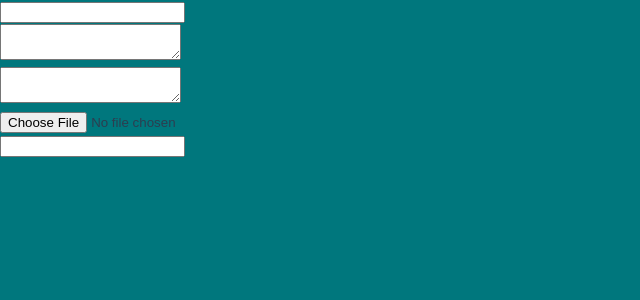
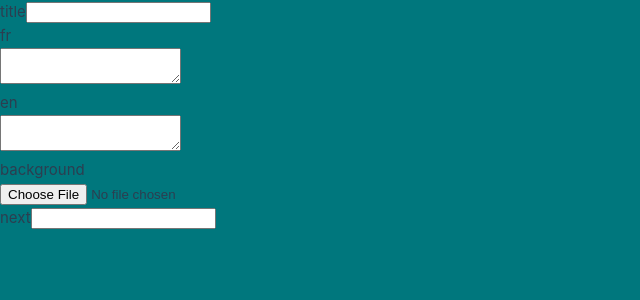
Before and after one commit to JoshuaVandaele/MiniCMS, a Vue app: page /edit-template/1 in a window 1280 px wide. Shown: the top 300 px of the page, without its empty margins (0-640 px from the left). Built offline with nearby package versions, Linux system fonts and the light colour scheme; the HTML template or start-up script is replaced by a standard one.

Commit message:
feat: :sparkles: Key + Input type for each content in the json with the id in the URL
Key + Input type for each content in the json with the id in the URL

```diff
--- a/src/views/EditTemplate.vue
+++ b/src/views/EditTemplate.vue
@@ -1,18 +1,24 @@
 <template>
-    <div>
         <div v-for="data in filteredJson" :key="data.id">
-            <div v-for="content in data.content" :key="content.id">
-                <div v-if="content == 'textbox'"><input type="textbox"></div>
-                <div v-if="content == 'number'"><input type="number" min="1"></div>
+            <div v-for="(content, key) in data.content" :key="key">
+
+                <label v-if = "typeof content !== 'object'"> {{ key }} </label>
+
+                <input type="textbox" v-if="content == 'textbox'">
+
+                <input type="number" min="1" v-if="content == 'number'">
+
                 <div v-if="typeof content === 'object'">
-                    <div v-for="language in content" :key="language.id">
-                        <div v-if="language == 'textarea'"><textarea></textarea></div>
+                    <div v-for="(language, langKey) in content" :key="langKey">
+                        <label>{{ langKey }}</label>
+                        <div ><textarea v-if="language == 'textarea'"></textarea></div>
                     </div>
                 </div>
+
                 <div v-if="content == 'img'"><input type="file" accept="image/png, image/jpeg"></div>
             </div>
         </div>
-    </div>
+
 </template>
 
 
@@ -28,40 +34,8 @@
 
         computed: {
             filteredJson() {
-                return this.myJson.filter(data => data.id == this.$route.params.id);
+                return this.myJson.filter(obj => obj.id == this.$route.params.id);
             },
         },
-
-        methods: {
-            saveTemplate() {
-                // Save the template on the local database
-                if (!localStorage.templates) {
-                    localStorage.templates = JSON.stringify({})
-                }
-                let templates = JSON.parse(localStorage.templates)
-                templates[this.template_id] = this.template_data
-                localStorage.templates = JSON.stringify(templates)
-            },
-
-            loadTemplate() {
-                // Load the template from the database
-                if (!localStorage.templates) {
-                    localStorage.templates = JSON.stringify({})
-                }
-                let templates = JSON.parse(localStorage.templates)
-
-                this.template_id = this.$route.params.id
-
-                if (!templates[this.template_id]) {
-                    templates[this.template_id] = {}
-                }
-
-                this.template_data = templates[this.template_id]
-            }
-        },
-
-        mounted() {
-            this.loadTemplate()
-        }
-    }
+    };
 </script>
```
